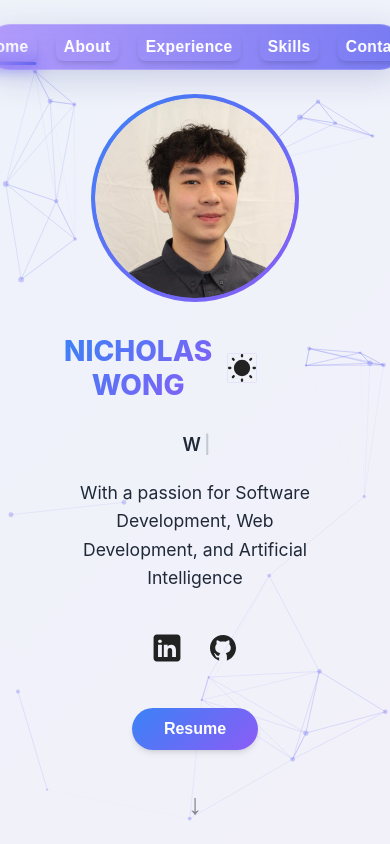
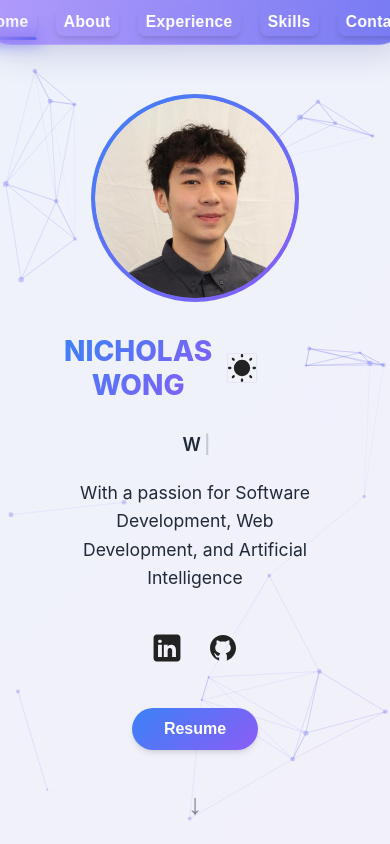
Before and after one commit to nickw0ng/Portfolio-Website, a React (Vite) app: page / in a window 390 px wide. Shown: the top 844 px of the page. Built offline with nearby package versions, Linux system fonts and the light colour scheme.

Commit message:
top bar edits

```diff
--- a/src/components/Navigation/Navigation.module.css
+++ b/src/components/Navigation/Navigation.module.css
@@ -1,6 +1,6 @@
 .nav {
   position: fixed;
-  top: 1.5rem;
+  top: 0;
   left: 50%;
   transform: translateX(-50%);
   width: max-content;
@@ -8,13 +8,14 @@
   max-width: 90vw;
   z-index: 1000;
   padding: 0.75rem 2.5rem;
-  border-radius: 2rem;
+  border-radius: 0 0 2rem 2rem;
   background: linear-gradient(90deg, rgba(167,139,250,0.85) 0%, rgba(99,102,241,0.85) 100%);
   box-shadow: 0 8px 32px 0 rgba(31, 38, 135, 0.18);
   backdrop-filter: blur(16px) saturate(180%);
   -webkit-backdrop-filter: blur(16px) saturate(180%);
   color: #fff;
   border: 1px solid rgba(255,255,255,0.18);
+  border-top: none;
   transition: background 0.3s, box-shadow 0.3s, padding 0.3s;
 }
 
@@ -85,6 +86,7 @@
     padding: 0.5rem 1rem;
     min-width: 0;
     max-width: 98vw;
+    border-radius: 0 0 1.5rem 1.5rem;
   }
   .navContent {
     gap: 1.2rem;
--- a/src/sections/Hero/HeroStyles.module.css
+++ b/src/sections/Hero/HeroStyles.module.css
@@ -1,13 +1,15 @@
 .container {
+  min-height: 100vh;
   display: flex;
   flex-direction: column;
   justify-content: center;
   align-items: center;
+  padding: 6rem 1rem 2rem;
+  position: relative;
+  text-align: center;
   gap: 2rem;
-  text-align: center;
   height: 100dvh;
   min-height: 500px;
-  position: relative;
   overflow: hidden;
   padding: 0 4rem;
 }
```
